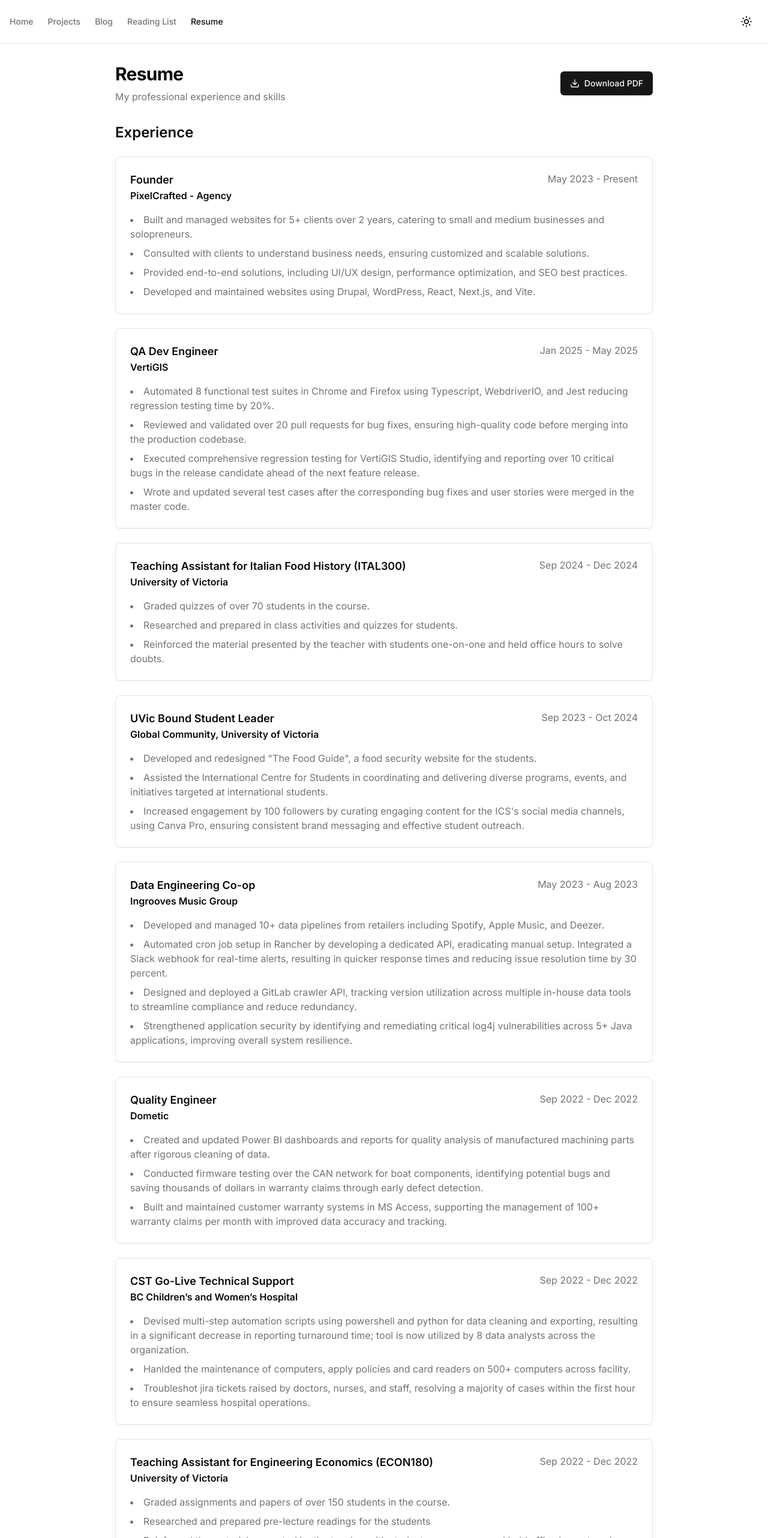
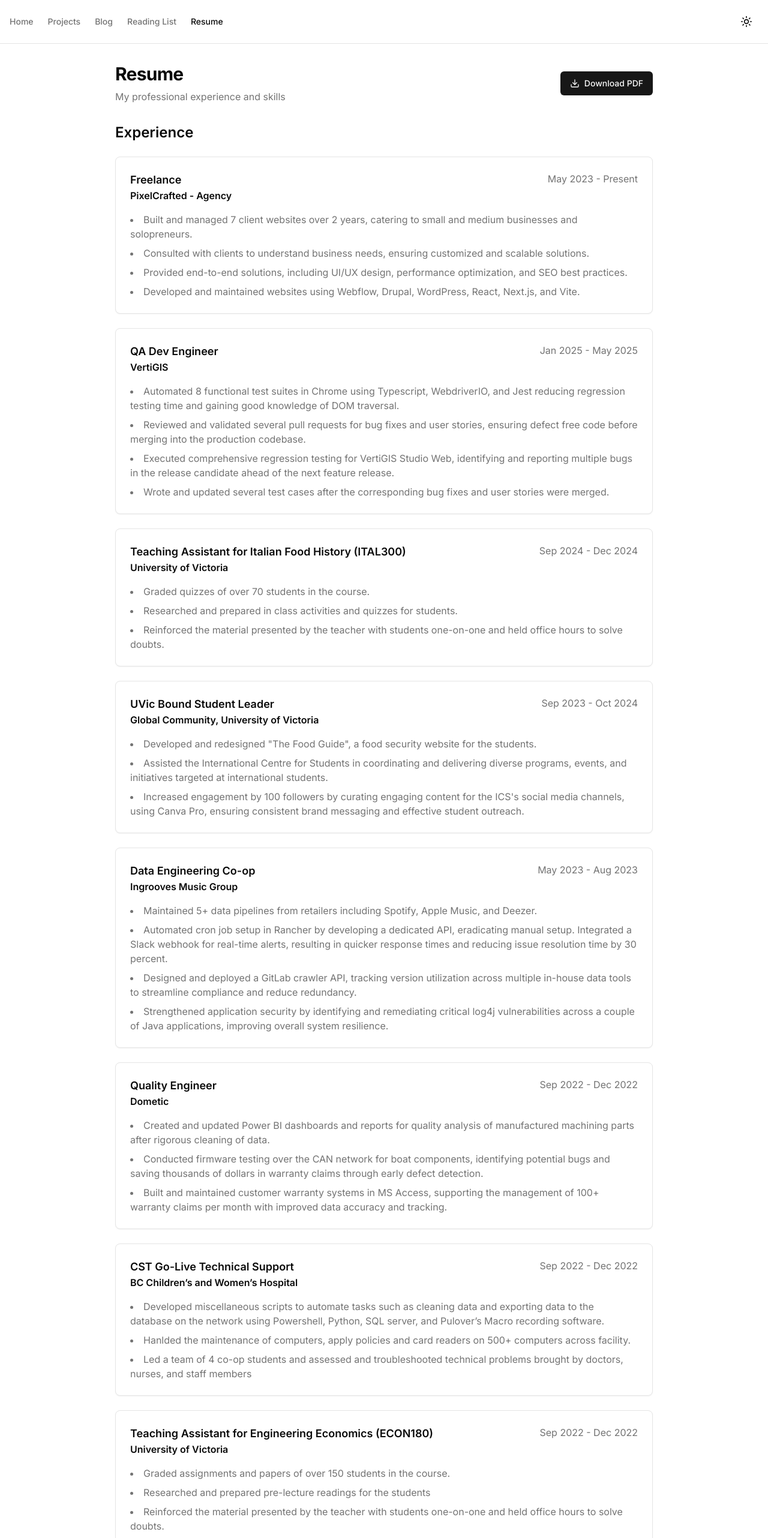
Before and after one commit to palodaman/website, a Next.js app: page /resume in a window 1280 px wide. Shown: the top 2564 px of the page at 60% size. Built offline with nearby package versions, Linux system fonts and the light colour scheme.

Commit message:
update resume

```diff
--- a/app/resume/page.tsx
+++ b/app/resume/page.tsx
@@ -34,16 +34,16 @@ export default function Resume() {
         <Card className="p-6 space-y-4">
           <div className="flex justify-between">
             <div>
-              <h3 className="text-lg font-semibold">Founder </h3>
+              <h3 className="text-lg font-semibold">Freelance </h3>
               <p className="font-semibold">PixelCrafted - Agency </p>
             </div>
             <p className="text-muted-foreground"> May 2023 - Present</p>
           </div>
           <ul className="list-disc list-inside space-y-2 text-muted-foreground">
-            <li>Built and managed websites for 5+ clients over 2 years, catering to small and medium businesses and solopreneurs.</li>
+            <li>Built and managed 7 client websites over 2 years, catering to small and medium businesses and solopreneurs.</li>
             <li>Consulted with clients to understand business needs, ensuring customized and scalable solutions.</li>
             <li>Provided end-to-end solutions, including UI/UX design, performance optimization, and SEO best practices.</li>
-            <li>Developed and maintained websites using Drupal, WordPress, React, Next.js, and Vite.</li>
+            <li>Developed and maintained websites using Webflow, Drupal, WordPress, React, Next.js, and Vite.</li>
           </ul>
         </Card>
 
@@ -56,14 +56,13 @@ export default function Resume() {
             <p className="text-muted-foreground"> Jan 2025 - May 2025</p>
           </div>
           <ul className="list-disc list-inside space-y-2 text-muted-foreground">
-            <li>Automated 8 functional test suites in Chrome and Firefox using Typescript, WebdriverIO, and Jest reducing
-              regression testing time by 20%.</li>
-            <li>Reviewed and validated over 20 pull requests for bug fixes, ensuring high-quality code before merging into the
-              production codebase.</li>
-            <li>Executed comprehensive regression testing for VertiGIS Studio, identifying and reporting over 10 critical bugs in
-              the release candidate ahead of the next feature release.</li>
-            <li>Wrote and updated several test cases after the corresponding bug fixes and user stories were merged in the master
-              code.</li>
+            <li>Automated 8 functional test suites in Chrome using Typescript, WebdriverIO, and Jest reducing regression testing
+              time and gaining good knowledge of DOM traversal.</li>
+            <li>Reviewed and validated several pull requests for bug fixes and user stories, ensuring defect free code before merging
+              into the production codebase.</li>
+            <li>Executed comprehensive regression testing for VertiGIS Studio Web, identifying and reporting multiple bugs in the
+              release candidate ahead of the next feature release.</li>
+            <li>Wrote and updated several test cases after the corresponding bug fixes and user stories were merged.</li>
           </ul>
         </Card>
 
@@ -109,12 +108,12 @@ export default function Resume() {
             <p className="text-muted-foreground"> May 2023 - Aug 2023</p>
           </div>
           <ul className="list-disc list-inside space-y-2 text-muted-foreground">
-            <li>Developed and managed 10+ data pipelines from retailers including Spotify, Apple Music, and Deezer.</li>
+            <li>Maintained 5+ data pipelines from retailers including Spotify, Apple Music, and Deezer.</li>
             <li>Automated cron job setup in Rancher by developing a dedicated API, eradicating manual setup. Integrated a Slack
             webhook for real-time alerts, resulting in quicker response times and reducing issue resolution time by 30 percent.</li>
             <li>Designed and deployed a GitLab crawler API, tracking version utilization across multiple in-house data tools to
             streamline compliance and reduce redundancy.</li>
-            <li>Strengthened application security by identifying and remediating critical log4j vulnerabilities across 5+ Java
+            <li>Strengthened application security by identifying and remediating critical log4j vulnerabilities across a couple of Java
             applications, improving overall system resilience.</li>
           </ul>
         </Card>
@@ -146,11 +145,11 @@ export default function Resume() {
             <p className="text-muted-foreground"> Sep 2022 - Dec 2022</p>
           </div>
           <ul className="list-disc list-inside space-y-2 text-muted-foreground">
-            <li>Devised multi-step automation scripts using powershell and python for data cleaning and exporting, resulting in a
-            significant decrease in reporting turnaround time; tool is now utilized by 8 data analysts across the organization.</li>
+            <li>Developed miscellaneous scripts to automate tasks such as cleaning data and exporting data to the database on the
+              network using Powershell, Python, SQL server, and Pulover’s Macro recording software.</li>
             <li>Hanlded the maintenance of computers, apply policies and card readers on 500+ computers across facility.</li>
-            <li>Troubleshot jira tickets raised by doctors, nurses, and staff, resolving a majority of cases within the first hour to
-            ensure seamless hospital operations.</li>
+            <li>Led a team of 4 co-op students and assessed and troubleshooted technical problems brought by doctors, nurses, and
+              staff members</li>
           </ul>
         </Card>
 
```
